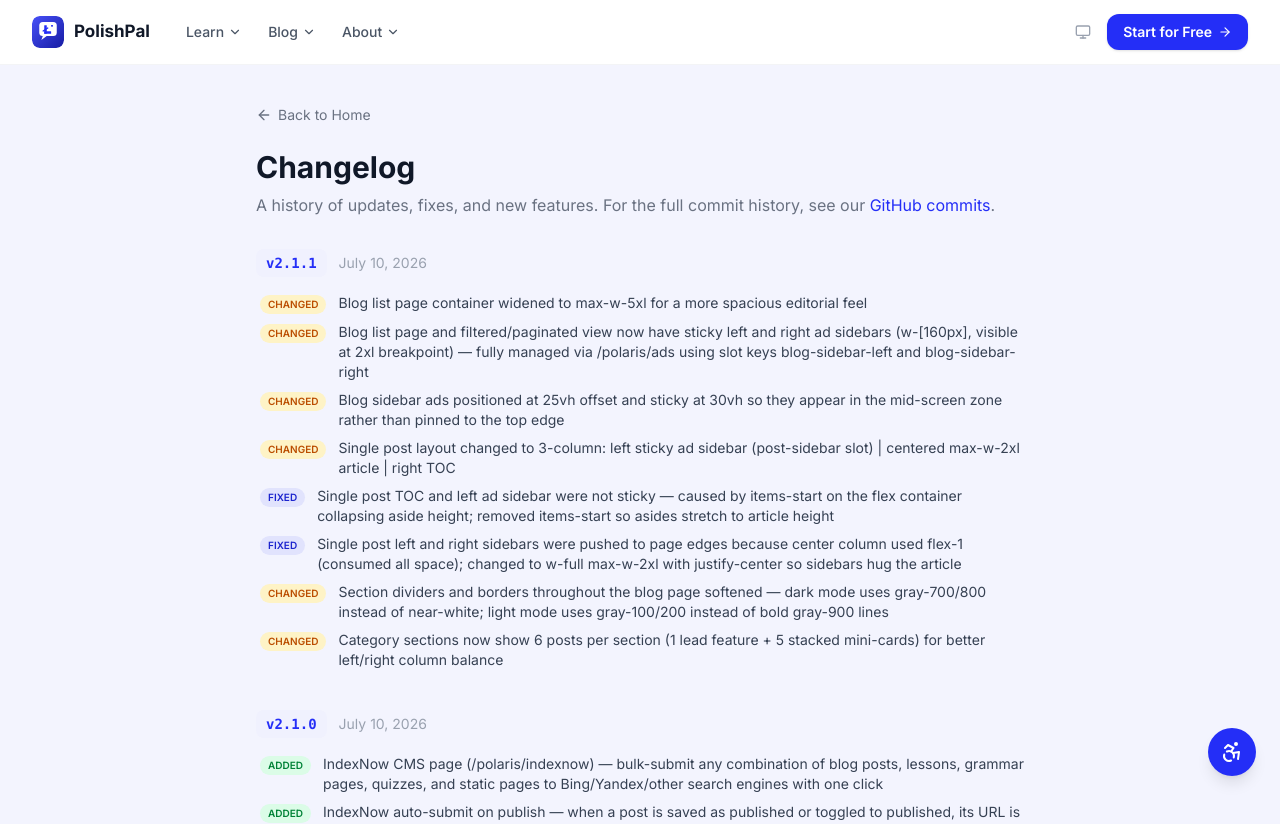
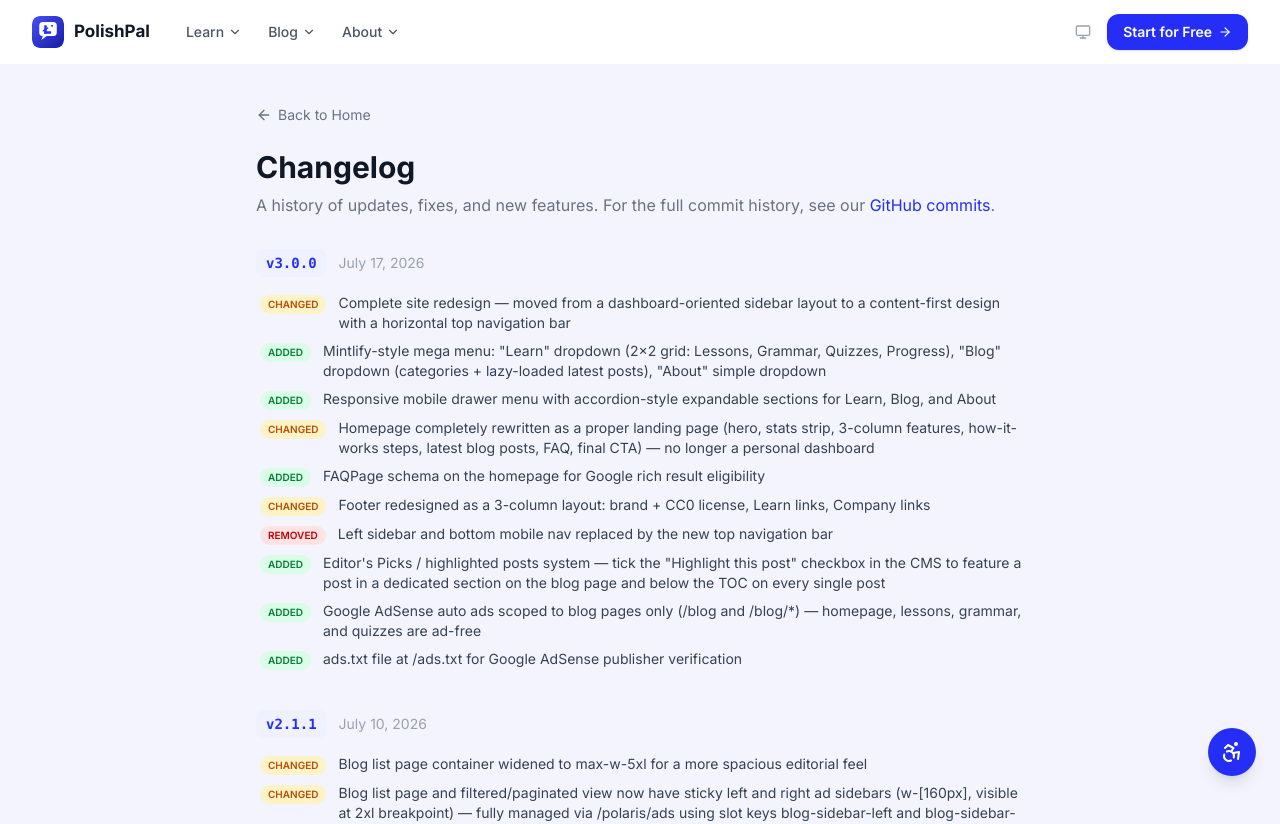
Before and after one commit to basedshiloh/Polish-Language-Learning, a Next.js app: page /changelog in a window 1280 px wide. Shown: the top 824 px of the page. Built offline with nearby package versions, Linux system fonts and the light colour scheme.

Commit message:
Add v3.0.0 to changelog

```diff
--- a/src/app/changelog/page.tsx
+++ b/src/app/changelog/page.tsx
@@ -22,6 +22,22 @@ const typeStyles = {
 };
 
 const changelog: ChangelogEntry[] = [
+  {
+    date: 'July 17, 2026',
+    version: '3.0.0',
+    changes: [
+      { type: 'changed', text: 'Complete site redesign — moved from a dashboard-oriented sidebar layout to a content-first design with a horizontal top navigation bar' },
+      { type: 'added', text: 'Mintlify-style mega menu: "Learn" dropdown (2×2 grid: Lessons, Grammar, Quizzes, Progress), "Blog" dropdown (categories + lazy-loaded latest posts), "About" simple dropdown' },
+      { type: 'added', text: 'Responsive mobile drawer menu with accordion-style expandable sections for Learn, Blog, and About' },
+      { type: 'changed', text: 'Homepage completely rewritten as a proper landing page (hero, stats strip, 3-column features, how-it-works steps, latest blog posts, FAQ, final CTA) — no longer a personal dashboard' },
+      { type: 'added', text: 'FAQPage schema on the homepage for Google rich result eligibility' },
+      { type: 'changed', text: 'Footer redesigned as a 3-column layout: brand + CC0 license, Learn links, Company links' },
+      { type: 'removed', text: 'Left sidebar and bottom mobile nav replaced by the new top navigation bar' },
+      { type: 'added', text: 'Editor\'s Picks / highlighted posts system — tick the "Highlight this post" checkbox in the CMS to feature a post in a dedicated section on the blog page and below the TOC on every single post' },
+      { type: 'added', text: 'Google AdSense auto ads scoped to blog pages only (/blog and /blog/*) — homepage, lessons, grammar, and quizzes are ad-free' },
+      { type: 'added', text: 'ads.txt file at /ads.txt for Google AdSense publisher verification' },
+    ],
+  },
   {
     date: 'July 10, 2026',
     version: '2.1.1',
```
